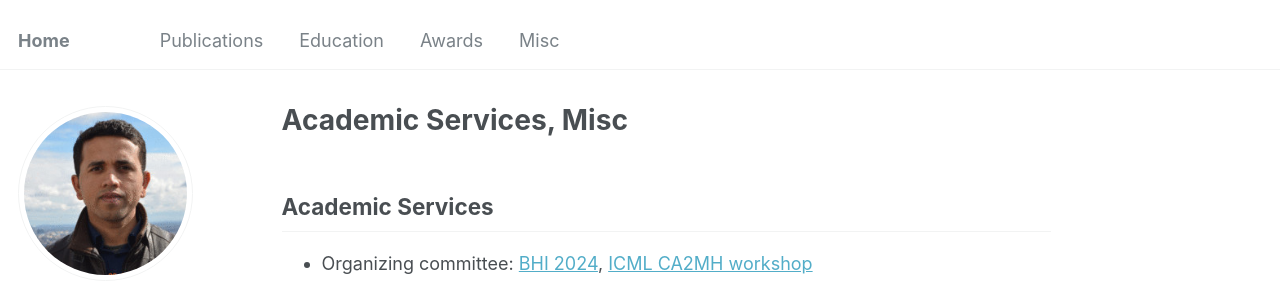
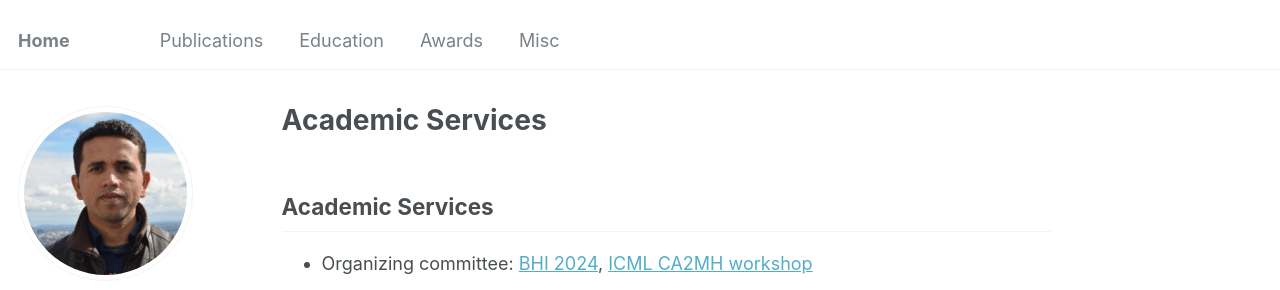
Before and after one commit to lbishal/lbishal.github.io, a Jekyll site: the page built from _pages/misc.md, in a window 1280 px wide and 900 px high. Shown: the top 290 px of the window. Built offline with Jekyll 4.4.1, drawn with Linux system fonts in a browser that asks for light colours; some web fonts are replaced; our own code applies the rules of GitHub Pages for plain Markdown files.

Commit message:
misc title

```diff
--- a/_pages/misc.md
+++ b/_pages/misc.md
@@ -1,6 +1,6 @@
 ---
 permalink: /misc/
-title: "Academic Services, Misc"
+title:
 author_profile: true
 redirect_from:
   - /misc.html
```
